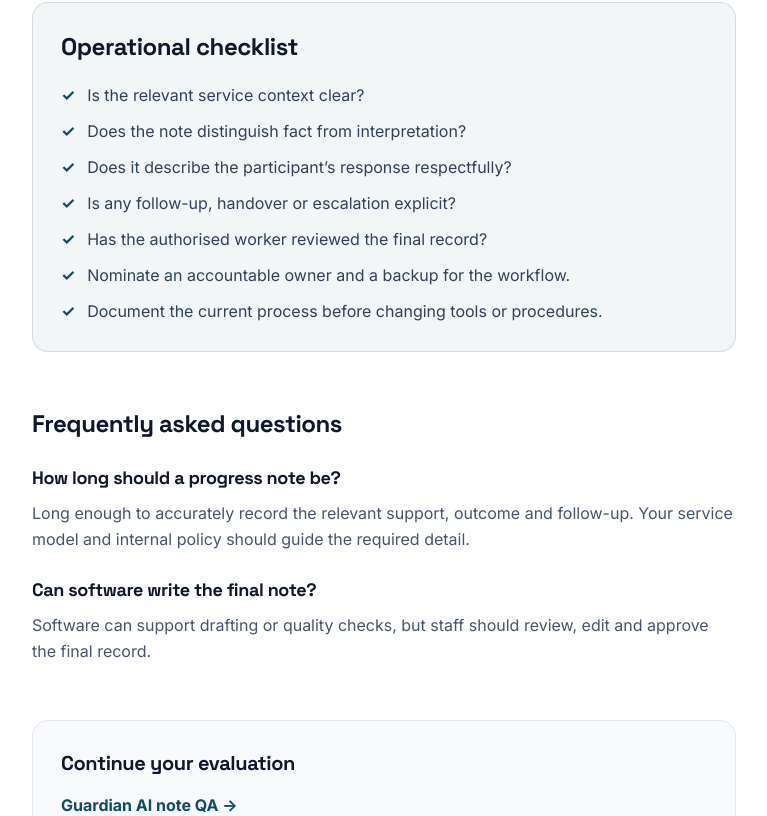
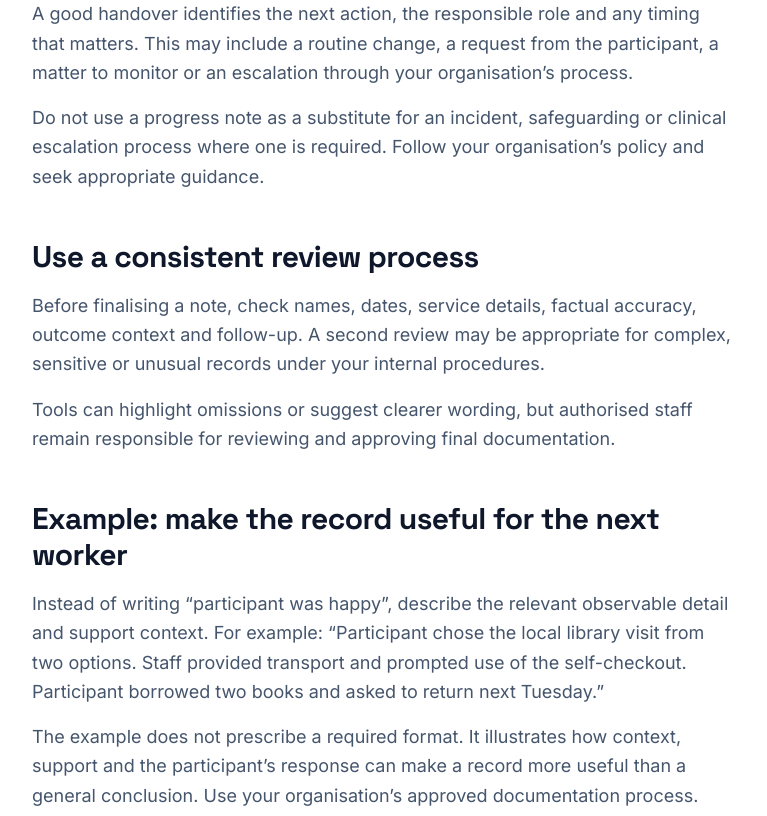
Before and after one commit to yashshah-dev/kinlycarepro-website, a React (Vite) app: page /resources/ndis-progress-notes-guide in a window 1280 px wide. Shown: the part 1984-2800 px from the top of the page, without its empty margins (256-1023 px from the left). Built offline with nearby package versions, Linux system fonts and the light colour scheme.

Commit message:
content(seo): add illustrated priority provider guides

```diff
--- a/src/pages/BlogArticlePage.jsx
+++ b/src/pages/BlogArticlePage.jsx
@@ -1,6 +1,8 @@
 import React from 'react';
 import { Link } from 'react-router-dom';
 import SEO from '../components/SEO';
+import guardianImage from '../assets/Guardian_ai..webp';
+import billingImage from '../assets/billing_kinly.webp';
 
 const commonChecklist = [
   'Nominate an accountable owner and a backup for the workflow.',
@@ -13,6 +15,8 @@ const commonChecklist = [
 const articles = {
   'ndis-progress-notes-guide': {
     title: 'NDIS Progress Notes: A Practical Guide for Disability Support Providers',
+    image: guardianImage,
+    imageAlt: 'Kinly CarePro Guardian AI progress note quality assurance interface',
     description: 'A practical guide to clearer, person-centred progress notes for Australian disability support providers, including a review checklist.',
     intro: 'Good progress notes make continuity of support easier. They help the next authorised worker understand what happened, how the participant responded and what follow-up may be needed. This is an operational guide, not legal or compliance advice.',
     sections: [
@@ -20,7 +24,8 @@ const articles = {
       ['Start with facts, context and support delivered', ['Record the date, relevant service context and the support delivered. Use clear, person-centred language. Separate what staff observed from their interpretation, and avoid labels or conclusions that are not supported by the record.', 'If a routine changed, explain what changed and why it mattered. For example, note the agreed activity, the participant’s response and any practical adjustment made during the shift.']],
       ['Connect the record to participant outcomes', ['Where relevant, explain how support related to the participant’s stated goals, preferences or plan. This creates a stronger operational record than a generic statement that an activity was completed.', 'Avoid overstating results. A note can describe participation, choice, skill practice or progress observed on that day without claiming a longer-term outcome that has not been assessed.']],
       ['Make handovers and follow-up explicit', ['A good handover identifies the next action, the responsible role and any timing that matters. This may include a routine change, a request from the participant, a matter to monitor or an escalation through your organisation’s process.', 'Do not use a progress note as a substitute for an incident, safeguarding or clinical escalation process where one is required. Follow your organisation’s policy and seek appropriate guidance.']],
-      ['Use a consistent review process', ['Before finalising a note, check names, dates, service details, factual accuracy, outcome context and follow-up. A second review may be appropriate for complex, sensitive or unusual records under your internal procedures.', 'Tools can highlight omissions or suggest clearer wording, but authorised staff remain responsible for reviewing and approving final documentation.']]
+      ['Use a consistent review process', ['Before finalising a note, check names, dates, service details, factual accuracy, outcome context and follow-up. A second review may be appropriate for complex, sensitive or unusual records under your internal procedures.', 'Tools can highlight omissions or suggest clearer wording, but authorised staff remain responsible for reviewing and approving final documentation.']],
+      ['Example: make the record useful for the next worker', ['Instead of writing “participant was happy”, describe the relevant observable detail and support context. For example: “Participant chose the local library visit from two options. Staff provided transport and prompted use of the self-checkout. Participant borrowed two books and asked to return next Tuesday.”', 'The example does not prescribe a required format. It illustrates how context, support and the participant’s response can make a record more useful than a general conclusion. Use your organisation’s approved documentation process.']]
     ],
     checklist: ['Is the relevant service context clear?', 'Does the note distinguish fact from interpretation?', 'Does it describe the participant’s response respectfully?', 'Is any follow-up, handover or escalation explicit?', 'Has the authorised worker reviewed the final record?'],
     faqs: [['How long should a progress note be?', 'Long enough to accurately record the relevant support, outcome and follow-up. Your service model and internal policy should guide the required detail.'], ['Can software write the final note?', 'Software can support drafting or quality checks, but staff should review, edit and approve the final record.']],
@@ -28,6 +33,8 @@ const articles = {
   },
   'ndis-billing-guide': {
     title: 'NDIS Billing for Providers: How to Reduce Claim Errors and Rework',
+    image: billingImage,
+    imageAlt: 'Kinly CarePro NDIS billing and invoicing dashboard',
     description: 'A practical workflow guide for disability-service providers who want to reduce billing rework and improve service-to-invoice review.',
     intro: 'Billing quality begins before an invoice is prepared. A consistent process can help teams compare service delivery, documentation and billing details before a claim is actioned. This guide does not replace current NDIA requirements, contracts or professional advice.',
     sections: [
@@ -35,7 +42,8 @@ const articles = {
       ['Begin with the service delivery record', ['Start with the approved service record and confirm the delivered support, date, duration and relevant participant information. Give reviewers a reliable source of truth rather than asking them to reconcile multiple spreadsheets.', 'Where a service differs from the original plan, make the reason and approval pathway visible within the records your team uses.']],
       ['Create a deliberate pre-billing review', ['Build an authorised review step before invoicing or claim preparation. The reviewer should be able to see missing documentation, roster variations, exceptions and items requiring clarification.', 'Define what may proceed automatically, what requires a second check and who can approve a correction. A clear ownership model reduces last-minute decisions.']],
       ['Keep current requirements current', ['Pricing arrangements, claiming requirements and provider responsibilities can change. Maintain a documented owner and review cycle for configuration and guidance used by your team.', 'Before relying on a rate, rule or deadline, check the applicable current official material and the obligations relevant to your provider. Do not rely on an old internal cheat sheet alone.']],
-      ['Learn from rejected and adjusted items', ['Track items that are rejected, adjusted or delayed. Group the reasons into themes such as roster data, service evidence, configuration or review timing.', 'Use those themes to improve training and controls. A regular exception review is usually more valuable than repeating the same end-of-month manual checks.']]
+      ['Learn from rejected and adjusted items', ['Track items that are rejected, adjusted or delayed. Group the reasons into themes such as roster data, service evidence, configuration or review timing.', 'Use those themes to improve training and controls. A regular exception review is usually more valuable than repeating the same end-of-month manual checks.']],
+      ['A practical monthly billing-control routine', ['At the start of the cycle, confirm that the people responsible for service delivery, records and billing know the cut-off dates and exception pathway used internally. During the cycle, resolve incomplete records or roster changes close to the event rather than leaving them until month end.', 'Before submission, complete the authorised review, retain the supporting record in the appropriate system and record any items held for clarification. After the cycle, review exceptions with operations and finance so recurring issues lead to a specific process or training improvement.']]
     ],
     checklist: ['Service delivery record is complete and approved.', 'Relevant documentation is linked or available for review.', 'Exceptions have a documented owner and resolution.', 'Current requirements have been checked by the responsible team.', 'The invoice or claim is approved before submission.'],
     faqs: [['Does software guarantee a claim will be paid?', 'No. Providers remain responsible for ensuring claims and records meet applicable requirements.'], ['How often should billing exceptions be reviewed?', 'Set a frequency that matches your billing cycle and risk profile, then review trends regularly.']],
@@ -92,7 +100,7 @@ export default function BlogArticlePage({ slug }) {
   const article = articles[slug];
   const path = `/resources/${slug}`;
   return <><SEO title={article.title} description={article.description} url={path} type="article" breadcrumbs={[{name:'Resources', path:'/resources'}, {name:article.title, path}]} />
-    <article className="pt-32 pb-20"><div className="max-w-3xl mx-auto px-4 sm:px-6 lg:px-8"><p className="text-primary font-bold uppercase tracking-widest text-xs">Provider operations guide</p><h1 className="mt-3 text-4xl md:text-5xl font-extrabold tracking-tight text-slate-900">{article.title}</h1><p className="mt-5 text-sm text-slate-500">By Kinly CarePro · Reviewed 5 September 2026</p><p className="mt-8 text-xl text-slate-600 leading-relaxed">{article.intro}</p>{article.sections.map(([heading, paragraphs]) => <section key={heading} className="mt-12"><h2 className="text-2xl md:text-3xl font-bold text-slate-900">{heading}</h2>{paragraphs.map(paragraph=><p key={paragraph} className="mt-4 text-slate-600 leading-relaxed text-lg">{paragraph}</p>)}</section>)}
+    <article className="pt-32 pb-20"><div className="max-w-3xl mx-auto px-4 sm:px-6 lg:px-8"><p className="text-primary font-bold uppercase tracking-widest text-xs">Provider operations guide</p><h1 className="mt-3 text-4xl md:text-5xl font-extrabold tracking-tight text-slate-900">{article.title}</h1><p className="mt-5 text-sm text-slate-500">By Kinly CarePro · Reviewed 5 September 2026</p><p className="mt-8 text-xl text-slate-600 leading-relaxed">{article.intro}</p>{article.image && <figure className="mt-10 overflow-hidden rounded-2xl border border-slate-200 bg-slate-50"><img src={article.image} alt={article.imageAlt} className="w-full h-auto" loading="eager" /><figcaption className="px-4 py-3 text-sm text-slate-500">Illustration of the Kinly CarePro workflow discussed in this guide.</figcaption></figure>}{article.sections.map(([heading, paragraphs]) => <section key={heading} className="mt-12"><h2 className="text-2xl md:text-3xl font-bold text-slate-900">{heading}</h2>{paragraphs.map(paragraph=><p key={paragraph} className="mt-4 text-slate-600 leading-relaxed text-lg">{paragraph}</p>)}</section>)}
       <section className="mt-14 rounded-2xl bg-primary/5 border border-primary/15 p-7"><h2 className="text-2xl font-bold">Operational checklist</h2><ul className="mt-5 space-y-3 text-slate-700">{article.checklist.concat(commonChecklist.slice(0, 2)).map(item=><li key={item} className="flex gap-3"><span aria-hidden="true" className="text-primary font-bold">✓</span><span>{item}</span></li>)}</ul></section>
       <section className="mt-14"><h2 className="text-2xl font-bold">Frequently asked questions</h2>{article.faqs.map(([question,answer])=><div key={question} className="mt-6"><h3 className="font-bold text-lg">{question}</h3><p className="mt-2 text-slate-600 leading-relaxed">{answer}</p></div>)}</section>
       <aside className="mt-14 rounded-2xl bg-slate-50 border border-slate-200 p-7"><h2 className="text-xl font-bold">Continue your evaluation</h2><ul className="mt-4 space-y-3">{article.related.map(([label,to])=><li key={to}><Link className="font-bold text-primary hover:underline" to={to}>{label} →</Link></li>)}</ul></aside>
```
Also changed, not shown: src/pages/ResourcesPage.jsx (+1 -1 lines).
